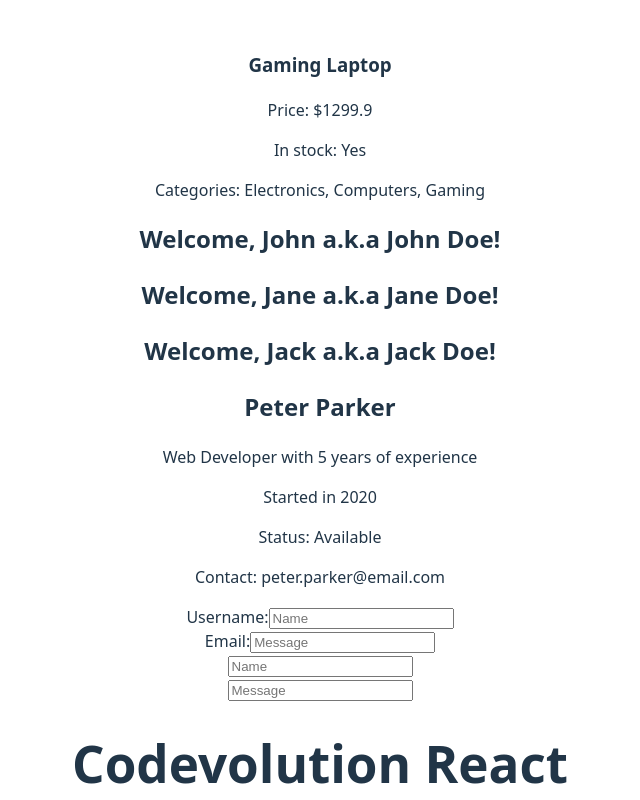
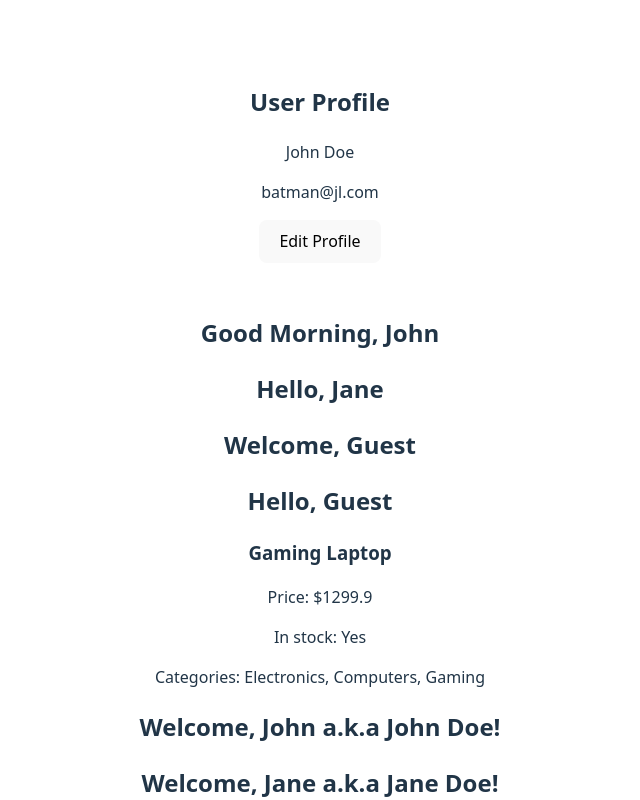
Before and after one commit to keshavjha06/React-19, a React (Vite) app in the folder hello-world/: page / in a window 1280 px wide. Shown: the top 800 px of the page, without its empty margins (320-960 px from the left). Built offline with nearby package versions, Linux system fonts and the light colour scheme.

Commit message:
feat: Add new `CardWrapper`, `Greeting`, `UserCard`, and `UserInfo` components, and integrate `CardWrapper` and `Greeting` into `App`.

```diff
--- a/hello-world/src/App.jsx
+++ b/hello-world/src/App.jsx
@@ -7,10 +7,21 @@
 import { StyledForm } from './StyledForm'
 import { CandidateProfile } from './CandidateProfile'
 import { Product } from './Product'
+import { Greeting } from './Greeting'
+import { CardWrapper } from './CardWrapper'
 
 function App() {
   return (
     <div>
+      <CardWrapper title="User Profile">
+        <p>John Doe</p>
+        <p>batman@jl.com</p>
+        <button>Edit Profile</button>
+      </CardWrapper>
+      <Greeting name="John" message="Good Morning" />
+      <Greeting name="Jane" />
+      <Greeting message="Welcome" />
+      <Greeting />
       <Product title="Gaming Laptop" price={1299.9} inStock={true} categories={["Electronics", "Computers", "Gaming"]} />
       <Welcome name="John" alias="John Doe" />
       <Welcome name="Jane" alias="Jane Doe" />
--- /dev/null
+++ b/hello-world/src/CardWrapper.jsx
@@ -0,0 +1,10 @@
+export const CardWrapper = ({ title , children}) => {
+    return (
+        <div className="card">
+            <h2>{title}</h2>
+            <div className="card-content">
+                {children}
+            </div>
+        </div>
+    )
+}
--- /dev/null
+++ b/hello-world/src/Greeting.jsx
@@ -0,0 +1,5 @@
+export const Greeting = ({ name = "Guest", message = "Hello" }) => {
+    return (
+        <h2>{message}, {name}</h2>
+    )
+}
```
Also changed, not shown: hello-world/src/UserCard.jsx (added, +10 -0 lines), hello-world/src/UserInfo.jsx (added, +10 -0 lines).
